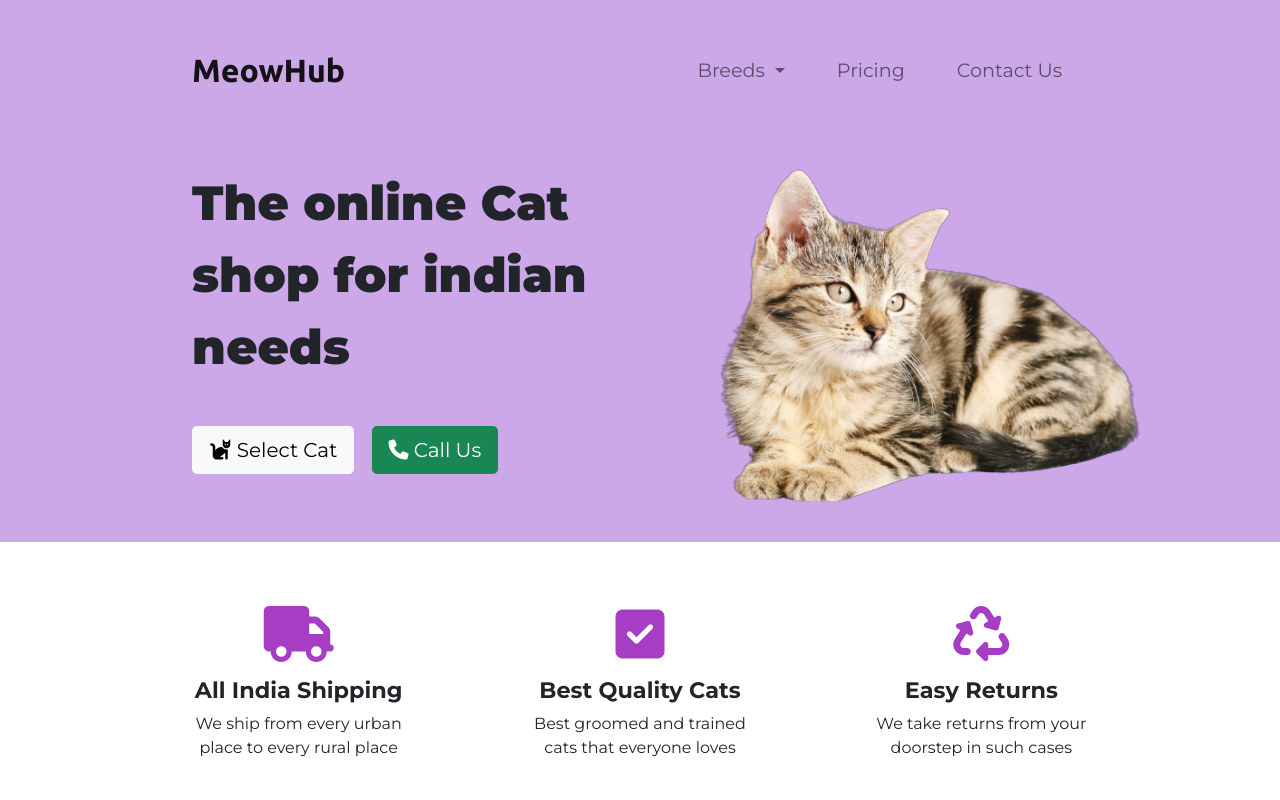
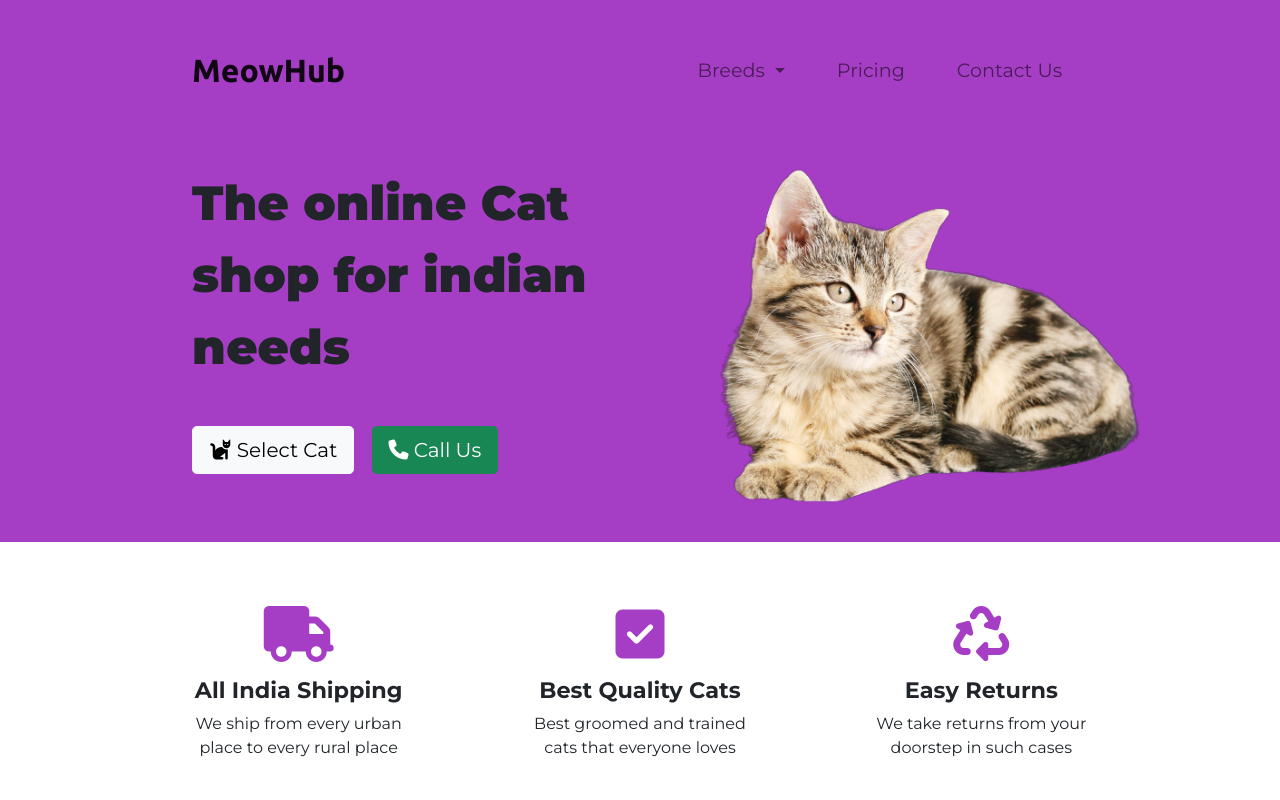
Before and after one commit to Dheeraj-k-j/MeowHub, a plain HTML site: page index.html in a window 1280 px wide. Shown: the top 800 px of the page. Drawn offline with nearby package versions, Linux system fonts and the light colour scheme.

Commit message:
Update style.css

```diff
--- a/style.css
+++ b/style.css
@@ -3,7 +3,7 @@ body{
 }
 
 #title{
-    background-color: #CCA8E9;
+    background-color: #A63EC5;
 }
 
 .main-h1{
```
